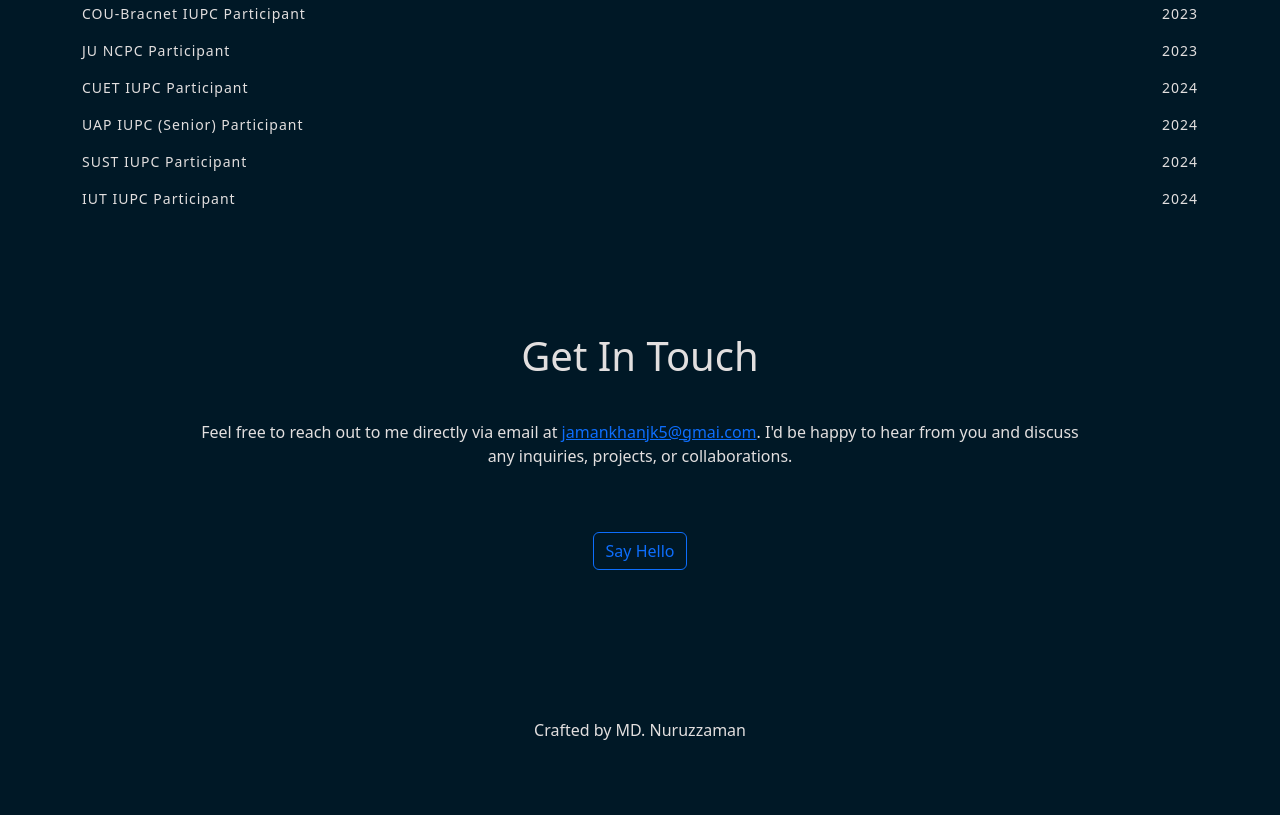
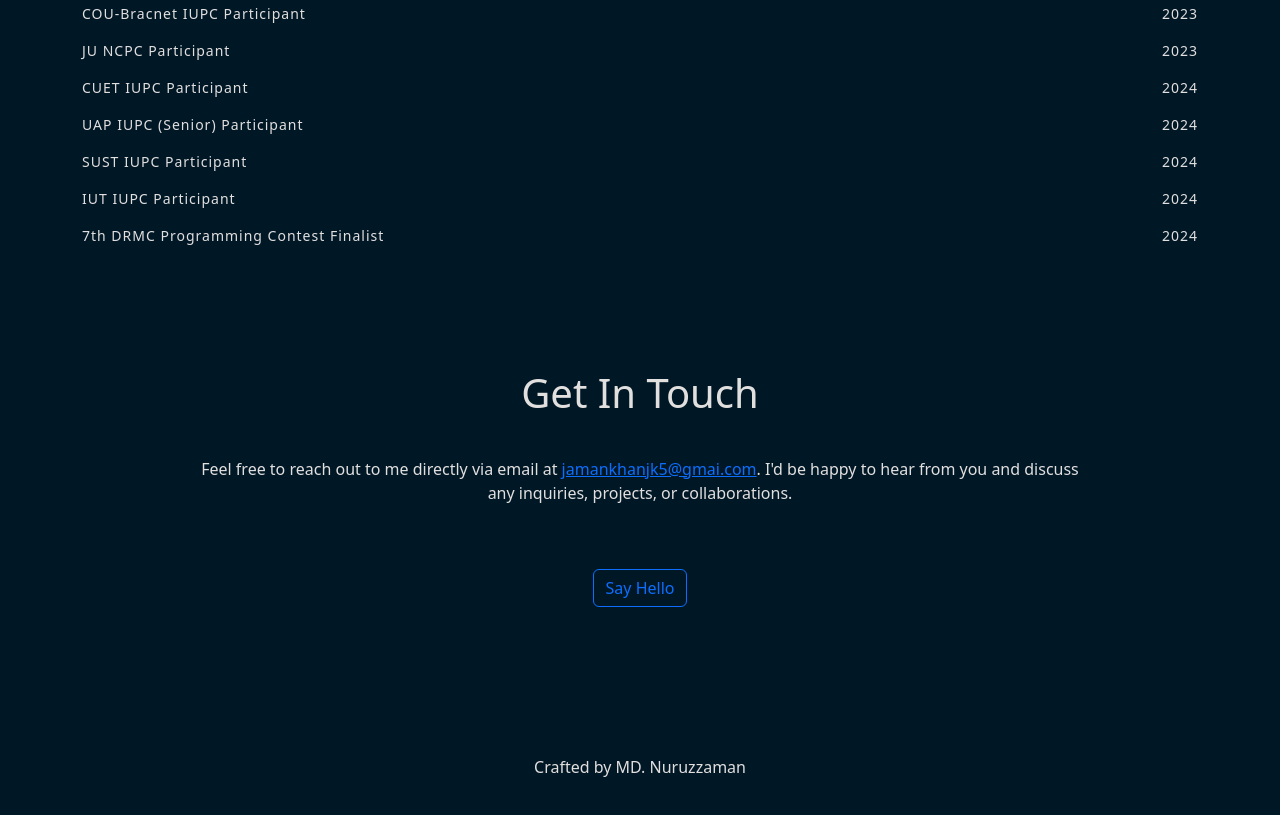
Before and after one commit to jaman24/jaman24.github.io, a plain HTML site: page index.html in a window 1280 px wide. Shown: the part 2353-3168 px from the top of the page. Drawn offline with nearby package versions, Linux system fonts and the light colour scheme.

Commit message:
last Contest added

```diff
--- a/index.html
+++ b/index.html
@@ -365,6 +365,10 @@
             <div class="cart-name">IUT IUPC Participant</div>
             <div class="cart-year">2024</div>
           </div>
+          <div class="cp">
+            <div class="cart-name">7th DRMC Programming Contest Finalist</div>
+            <div class="cart-year">2024</div>
+          </div>
         </div>
       </div>
     </div>
```
